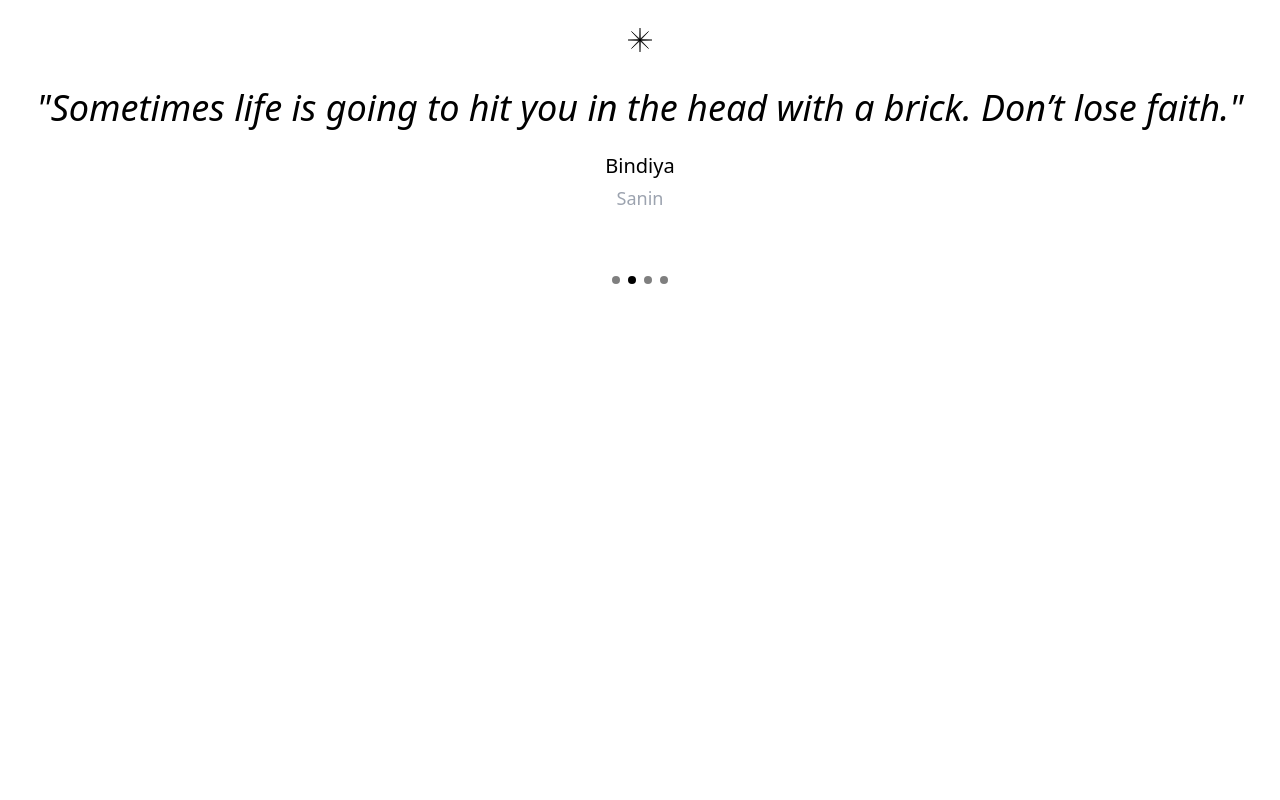
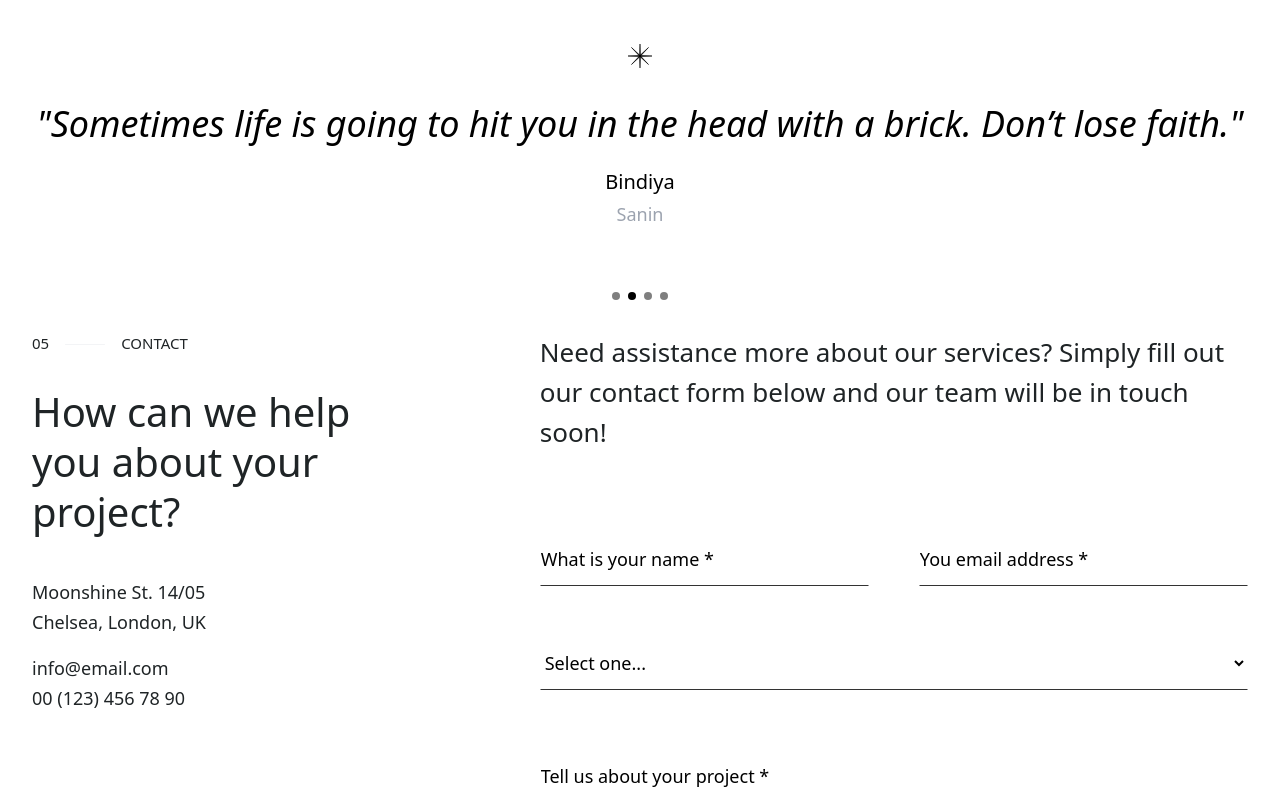
Before and after one commit to maliknajeeb113/coaching, a React (Vite) app: page / in a window 1280 px wide. Shown: the top 800 px of the page. Built offline with nearby package versions, Linux system fonts and the light colour scheme.

Commit message:
fix: height screen removed

```diff
--- a/src/App.jsx
+++ b/src/App.jsx
@@ -9,6 +9,8 @@ function App() {
 
     <Testimonial/>
 
+    <Contact/>
+
 
     </div>
   )
--- a/src/components/Testimonial.jsx
+++ b/src/components/Testimonial.jsx
@@ -20,7 +20,7 @@ const Testimonial = () => {
   };
 
   return (
-    <div className="relative overflow-hidden w-full py-4 h-screen">
+    <div className="relative overflow-hidden w-full py-8">
       <div
         className="flex transition-transform ease-out duration-1000"
         style={{ transform: `translateX(-${curr * 100}vw)` }}
```
